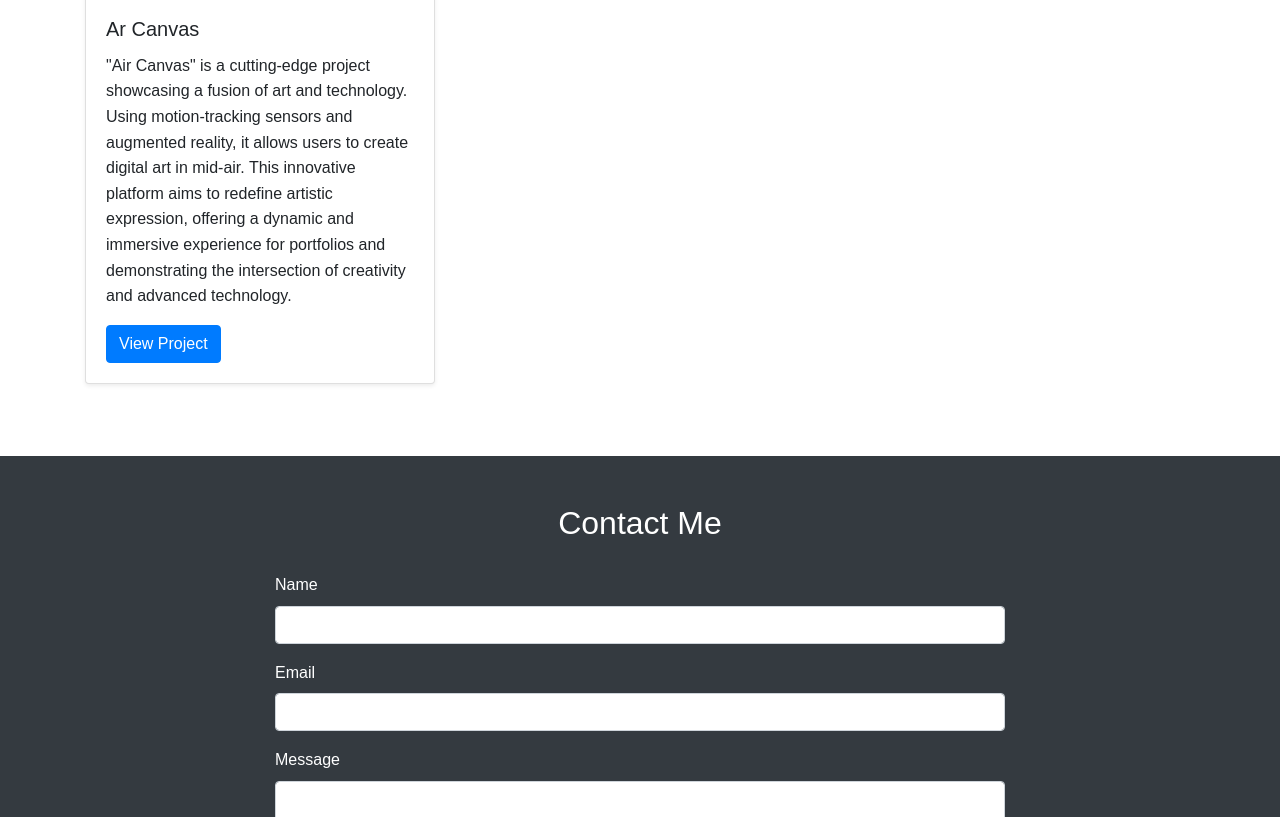
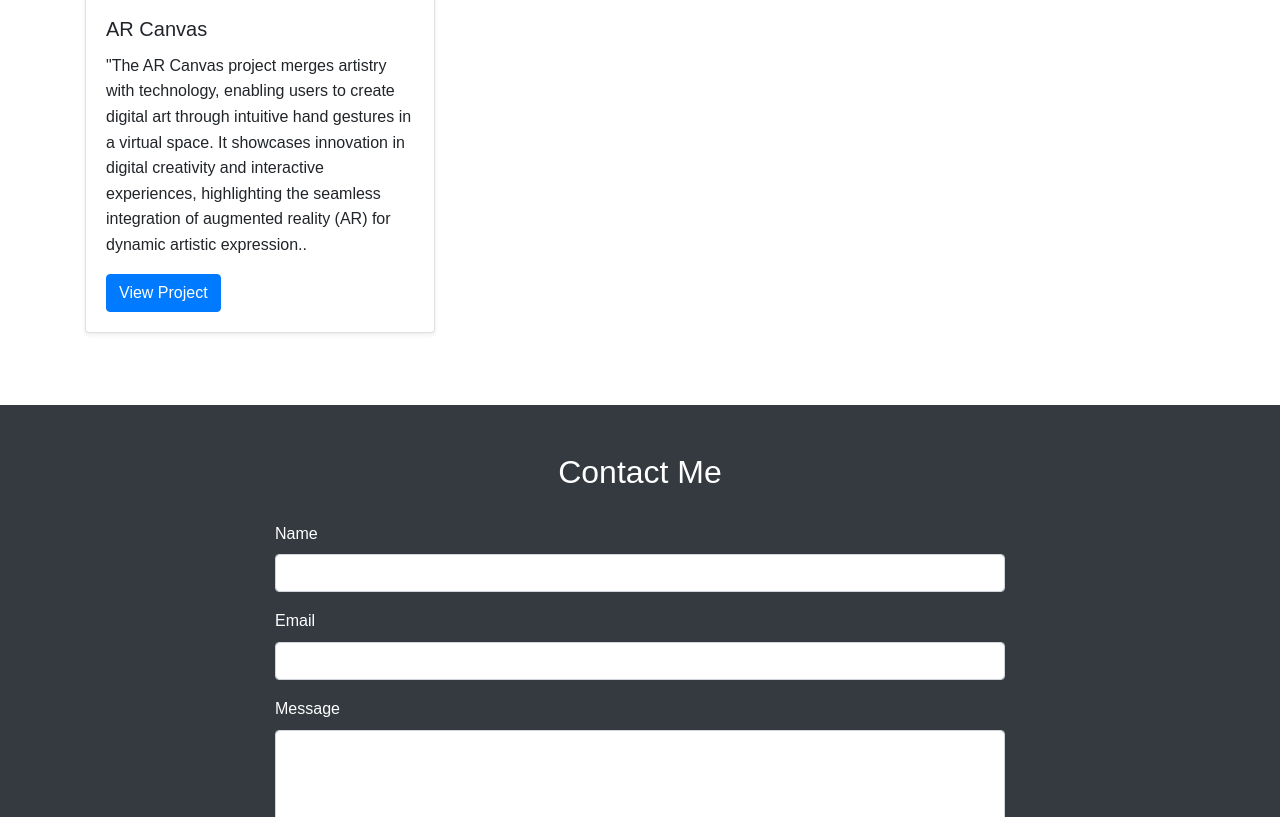
Before and after one commit to ADKDEV9/portfolio, a plain HTML site: page index.html in a window 1280 px wide. Shown: the part 1783-2600 px from the top of the page. Drawn offline with nearby package versions, Linux system fonts and the light colour scheme.

Commit message:
Update index.html

```diff
--- a/index.html
+++ b/index.html
@@ -89,8 +89,8 @@
                     <div class="card mb-4 shadow-sm animate__animated animate__fadeInLeft">
                         <img src="project1.jpg" class="card-img-top" alt="Project 1">
                         <div class="card-body">
-                            <h5 class="card-title">Ar Canvas</h5>
-                            <p class="card-text">"Air Canvas" is a cutting-edge project showcasing a fusion of art and technology. Using motion-tracking sensors and augmented reality, it allows users to create digital art in mid-air. This innovative platform aims to redefine artistic expression, offering a dynamic and immersive experience for portfolios and demonstrating the intersection of creativity and advanced technology.</p>
+                            <h5 class="card-title">AR Canvas</h5>
+                            <p class="card-text">"The AR Canvas project merges artistry with technology, enabling users to create digital art through intuitive hand gestures in a virtual space. It showcases innovation in digital creativity and interactive experiences, highlighting the seamless integration of augmented reality (AR) for dynamic artistic expression..</p>
                             <a href="https://github.com/ADKDEV9/Air_canvas" class="btn btn-primary">View Project</a>
                         </div>
                     </div>
```
